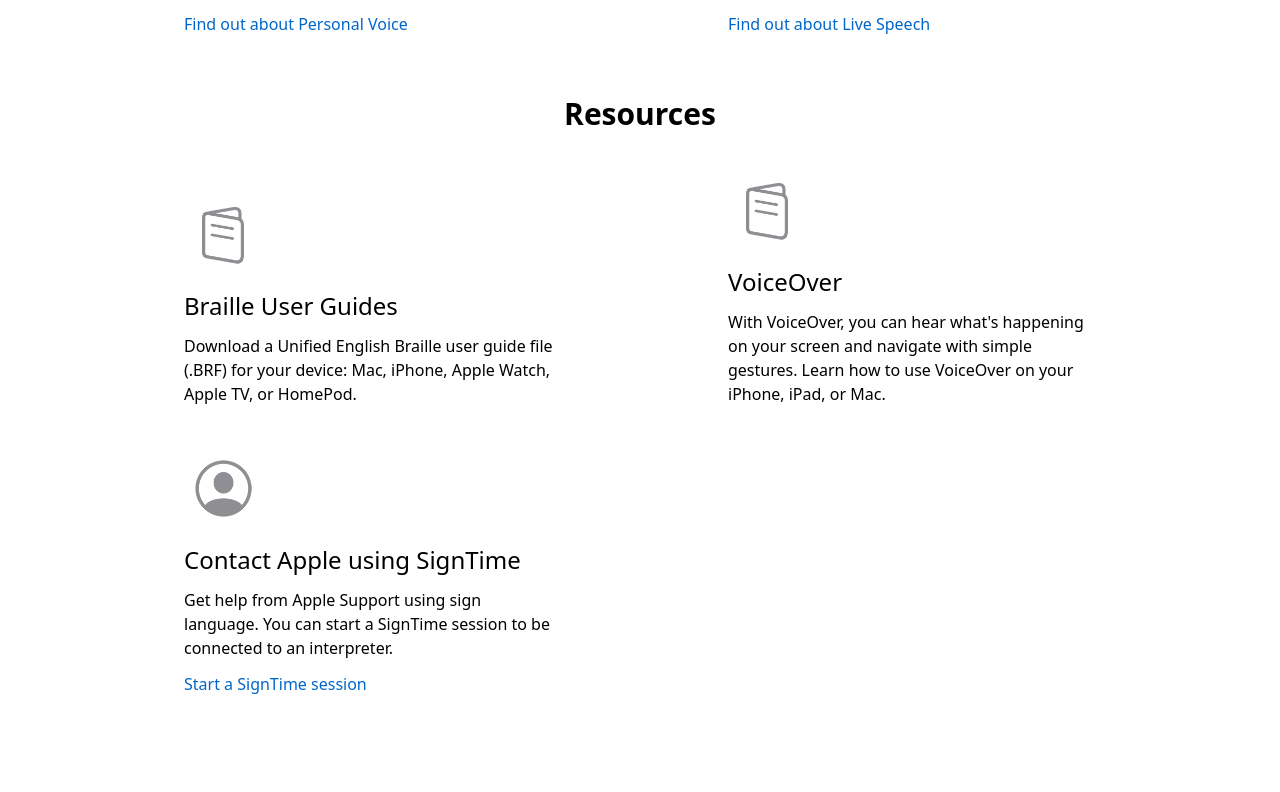
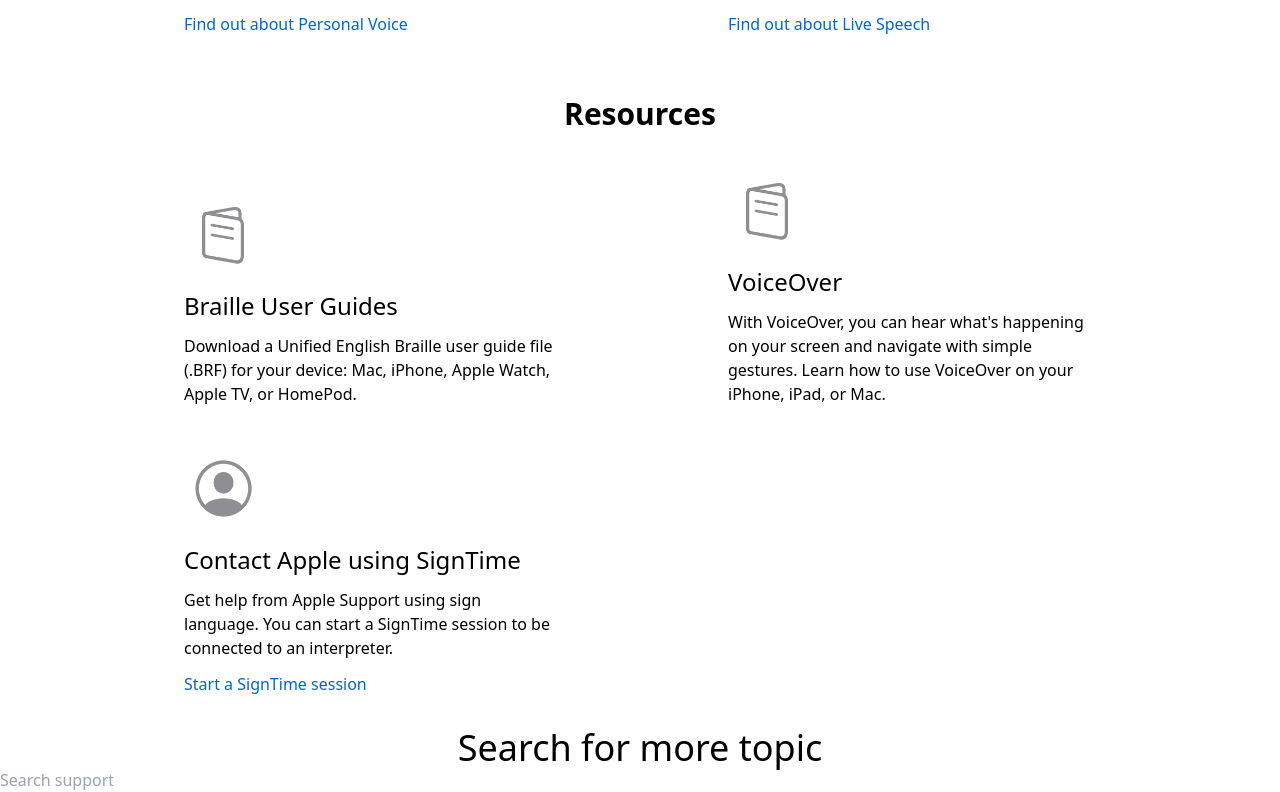
Before and after one commit to Datureli/apple-website, a Nuxt app: page / in a window 1280 px wide. Shown: the part 1694-2486 px from the top of the page. Before the commit the page ends 2422 px from the top, so only its background shows below. Built offline with nearby package versions, Linux system fonts and the light colour scheme.

Commit message:
create search topic component

```diff
--- /dev/null
+++ b/components/TopicSearch.vue
@@ -0,0 +1,6 @@
+<template>
+    <section>
+        <h2 class="text-center text-4xl">Search for more topic</h2>
+        <input type="text" placeholder="Search support">
+    </section>
+</template>
--- a/pages/index.vue
+++ b/pages/index.vue
@@ -5,5 +5,6 @@
     <BuiltInFeatures />
     <ContentBlock />
     <Resources />
+    <TopicSearch />
   </div>
 </template>
```
